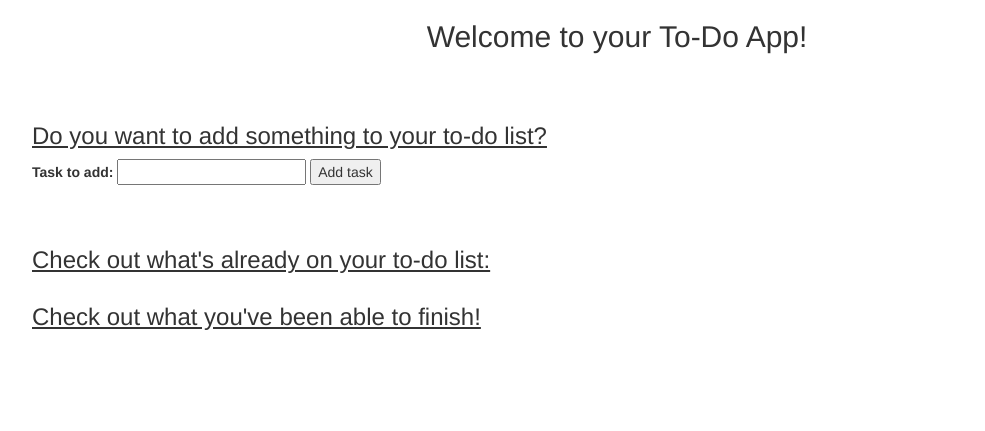
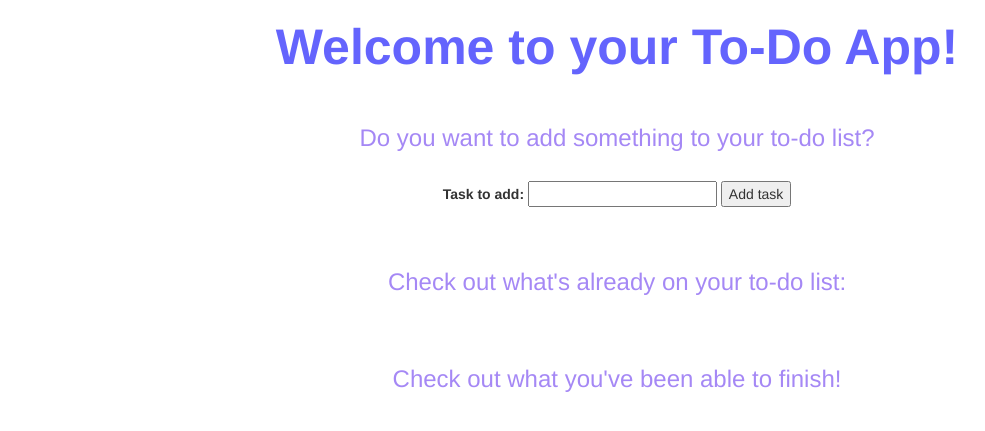
Before and after one commit to mark-torres10/todo_list_app, a Django app: page / in a window 1280 px wide. Shown: the top 431 px of the page, without its empty margins (23-1008 px from the left). Run offline with Django 3.2, Linux system fonts and the light colour scheme; data that the repository does not hold is empty; some libraries are stand-ins or nearby versions.

Commit message:
design changes to UI

```diff
--- a/todo_list/task/static/style.css
+++ b/todo_list/task/static/style.css
@@ -1,9 +1,23 @@
 .title {
   text-align: center;
+  font-size: 50px;
+  color: rgb(100, 100, 253);
+  font-weight: bold;
 }
 
 .section-header{
-  text-decoration:underline;
+  /*text-decoration:underline;*/
+  text-align: center;
+  color: rgb(165, 136, 245);
+}
+
+.list-section {
+  background-color: rgb(207, 207, 207);
+  border-radius: 25px;
+}
+
+.add-to-list {
+  text-align: center;
 }
 
 .task-entry {
@@ -12,9 +26,12 @@
 }
 
 .box:hover {
-  background-color: green;
-  border-color: gray;
+  background-color: rgb(235, 235, 235);
+  border-color: black;
   border-width: 10px;
+  border-radius: 25px;
+  padding: 15px;
+  opacity: 80%;
 }
 
 .task-button {
@@ -22,10 +39,10 @@
   font-weight: bold;
   float: right;
   padding: 10px 10px;
-  margin: 5px 5px;
+  margin: 10px 10px;
+  border-radius: 10px;
+}
 
-
-}
 .finish-button {
   background-color : green;
   color : white;
--- a/todo_list/task/templates/homepage.html
+++ b/todo_list/task/templates/homepage.html
@@ -9,14 +9,13 @@
 </div>
 
 <br />
-<br />
 
 <!-- Add to todo list -->
 <div class="container">
   <div class="row">
     <h3 class="section-header"> Do you want to add something to your to-do list? </h3>
-
-    <form action="./create/" method="POST"> {% csrf_token %}
+    <br/>
+    <form class="add-to-list" action="./create/" method="POST"> {% csrf_token %}
       <label for = "task">Task to add:</label>
       <input type = "text" id = "task" name = "task"/>
       <input type="submit" value = "Add task" name="add_task"/>
@@ -30,15 +29,15 @@
 
 <!-- List of current todo list -->
 <div class="container">
-  <div class="row">
-    <h3 class="section-header"> Check out what's already on your to-do list: </h3>
+  <h3 class="section-header"> Check out what's already on your to-do list: </h3>
+  <div class="row list-section">
 
     {% for task in unfinished_tasks %}
         <div class="container box">
           <div class="row mt-2">
             <form action="./modify/", method="POST"> {% csrf_token %}
               <!-- Finish, edit, or delete tasks. Post to views for processing -->
-              <label class="task-entry" contenteditable="true">Task {{forloop.counter}}: {{task.text}}</label>
+              <label class="task-entry" contenteditable="true">{{task.text}}</label>
               <input type="hidden" name="task-id" value="{{task.id}}"></input>
               <button type="submit" class="task-button finish-button" name="change_type" value="finish">Finish</button>
               <button type="submit" class="task-button edit-button" name="change_type" value="edit">Edit</button>
@@ -51,15 +50,18 @@
   </div>
 </div>
 
+<br/>
+<br/>
+
 <!-- List of finished tasks -->
 <div class = "container">
-  <div class = "row">
-    <h3 class="section-header">Check out what you've been able to finish!</h3>
+  <h3 class="section-header">Check out what you've been able to finish!</h3>
+  <div class = "row list-section">
     {% for task in finished_tasks %}
     <div class = "container box">
       <span>
         &#10003;
-        <label class="task-entry">Task {{forloop.counter}}: {{task.text}}</label>
+        <label class="task-entry">{{task.text}}</label>
       </span>
       <!--
       <button type="submit" class="task-button" name="change_type" value="unfinish">Not actually finished? Put back on the to-do list!</button>
```
